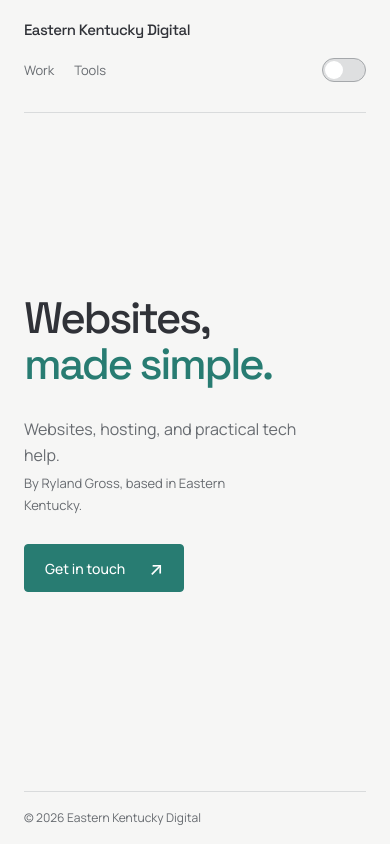
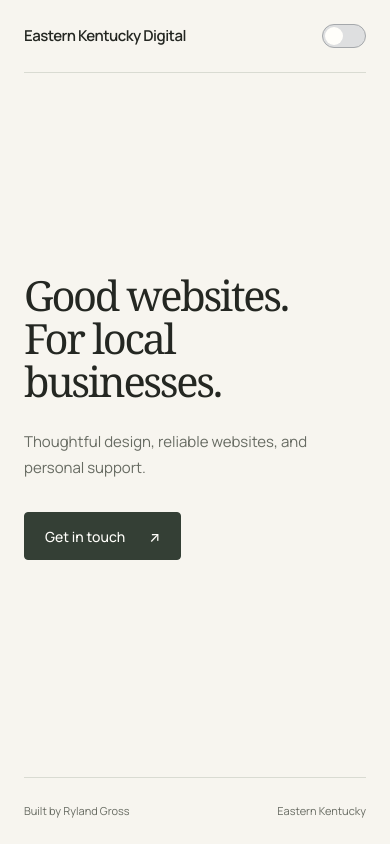
Before and after one commit to EasternKentuckyDigital/companysite, a website: page index.html in a window 390 px wide. Drawn offline with Linux system fonts and the light colour scheme.

Commit message:
make sparse

```diff
--- a/contact.js
+++ b/contact.js
@@ -4,15 +4,12 @@
   if (!button || !details) return;
   button.hidden = false;
   button.addEventListener("click", () => {
-    // Decode only after a visitor asks; the HTML contains no address or mailto.
+    // Decode only after a visitor asks; the HTML contains no address.
     const address = [41, 34, 60, 41, 52, 40, 40, 54, 58, 47, 51, 27, 60, 54, 58, 50, 55, 117, 56, 52, 54]
       .map(value => String.fromCharCode(value ^ 91)).join("");
-    const link = document.createElement("a");
-    link.href = `mailto:${address}`;
-    link.textContent = address;
-    details.replaceChildren(link);
+    details.textContent = address;
     details.hidden = false;
     button.hidden = true;
-    link.focus();
+    details.focus();
   }, { once: true });
 })();
--- a/index.html
+++ b/index.html
@@ -4,8 +4,8 @@
     <meta charset="utf-8">
     <meta name="viewport" content="width=device-width, initial-scale=1">
     <meta name="color-scheme" content="light dark">
-    <meta name="description" content="Websites, hosting, software, and practical computer help for small businesses, nonprofits, and individuals. Eastern Kentucky Digital, by Ryland Gross.">
-    <title>Eastern Kentucky Digital — Websites &amp; digital help</title>
+    <meta name="description" content="Thoughtful websites for local businesses. Built by Ryland Gross in Eastern Kentucky.">
+    <title>Eastern Kentucky Digital — Websites for local businesses</title>
     <link rel="canonical" href="https://easternkentuckydigital.com/">
     <link rel="icon" href="favicon.svg" type="image/svg+xml">
     <script src="theme.js"></script>
@@ -13,30 +13,22 @@
     <script src="contact.js" defer></script>
   </head>
   <body class="home-page">
-    <a class="skip-link" href="#main">Skip to content</a>
     <div class="page-shell">
       <header class="site-header">
-        <a class="wordmark" href="index.html">Eastern Kentucky Digital</a>
-        <div class="header-actions">
-          <nav class="site-nav" aria-label="Main navigation"><a href="work.html">Work</a><a href="tools/">Tools</a></nav>
-          <button class="theme-toggle" type="button" role="switch" aria-checked="false" aria-label="Dark mode" hidden><span class="theme-toggle-thumb" aria-hidden="true"></span></button>
-        </div>
+        <span class="wordmark">Eastern Kentucky Digital</span>
+        <button class="theme-toggle" type="button" role="switch" aria-checked="false" aria-label="Dark mode" hidden><span class="theme-toggle-thumb" aria-hidden="true"></span></button>
       </header>
       <main id="main">
-        <section class="home-intro" aria-labelledby="intro-title">
-          <h1 id="intro-title">Websites,<br><span>made simple.</span></h1>
-          <p class="intro-copy">Websites, hosting, and practical tech help.</p>
-          <p class="intro-byline">By Ryland Gross, based in Eastern Kentucky.</p>
+        <section class="home-layout" aria-labelledby="home-title">
+          <h1 id="home-title">Good websites.<br>For local businesses.</h1>
+          <p class="home-description">Thoughtful design, reliable websites, and personal support.</p>
           <div class="intro-actions" id="contact">
-            <button class="button" type="button" id="reveal-contact" aria-controls="contact-details" hidden>Get in touch <span aria-hidden="true">↗</span></button>
-            <div class="contact-details" id="contact-details" hidden></div>
-            <noscript><p>Find me at <a href="https://rylandgross.com">rylandgross.com</a>.</p></noscript>
+            <button class="button contact-button" type="button" id="reveal-contact" aria-controls="contact-details" hidden>Get in touch <span aria-hidden="true">↗</span></button>
+            <span class="contact-details" id="contact-details" tabindex="-1" hidden></span>
           </div>
         </section>
       </main>
     </div>
-    <footer class="site-footer">
-      <p>&copy; 2026 Eastern Kentucky Digital</p>
-    </footer>
+    <footer class="site-footer"><p>Built by Ryland Gross</p><p>Eastern Kentucky</p></footer>
   </body>
 </html>
--- a/styles.css
+++ b/styles.css
@@ -14,50 +14,50 @@
 }
 :root {
   color-scheme: light;
-  --paper: #f6f6f5;
-  --surface: #ffffff;
-  --surface-soft: #f0f1f1;
-  --ink: #303238;
-  --muted: #676b70;
-  --rule: #d9dbdc;
-  --accent: #287c72;
-  --accent-hover: #20665e;
-  --accent-soft: #eaf2ef;
-  --on-accent: #ffffff;
+  --paper: #f7f5ef;
+  --surface: #fffefa;
+  --surface-soft: #eeece5;
+  --ink: #242722;
+  --muted: #676b62;
+  --rule: #d9dbd2;
+  --accent: #343f35;
+  --accent-hover: #4b5a4c;
+  --accent-soft: #e9ede4;
+  --on-accent: #fffefa;
   --toggle-track: #dedfe0;
   --toggle-border: #a5a8ab;
-  --toggle-thumb: #ffffff;
+  --toggle-thumb: #fffefa;
   --sans: "Manrope", -apple-system, BlinkMacSystemFont, "Segoe UI", sans-serif;
-  --heading: "Space Grotesk", var(--sans);
+  --heading: Georgia, "Times New Roman", serif;
 }
 html[data-theme="dark"] {
   color-scheme: dark;
-  --paper: #1c1e20;
-  --surface: #232527;
-  --surface-soft: #2a2c2e;
-  --ink: #e5e6e7;
-  --muted: #a2a5a8;
-  --rule: #3b3d40;
-  --accent: #8ac6ba;
-  --accent-hover: #a5d5cb;
-  --accent-soft: #2b3b37;
-  --on-accent: #192b26;
+  --paper: #1c1f1b;
+  --surface: #242823;
+  --surface-soft: #2c312b;
+  --ink: #eeeee6;
+  --muted: #b0b5aa;
+  --rule: #3d443b;
+  --accent: #c3cfb9;
+  --accent-hover: #dce6d4;
+  --accent-soft: #333e30;
+  --on-accent: #20291d;
   --toggle-track: #4b6460;
   --toggle-border: #87918e;
 }
 @media (prefers-color-scheme: dark) {
   :root:not([data-theme="light"]) {
     color-scheme: dark;
-    --paper: #1c1e20;
-    --surface: #232527;
-    --surface-soft: #2a2c2e;
-    --ink: #e5e6e7;
-    --muted: #a2a5a8;
-    --rule: #3b3d40;
-    --accent: #8ac6ba;
-    --accent-hover: #a5d5cb;
-    --accent-soft: #2b3b37;
-    --on-accent: #192b26;
+    --paper: #1c1f1b;
+    --surface: #242823;
+    --surface-soft: #2c312b;
+    --ink: #eeeee6;
+    --muted: #b0b5aa;
+    --rule: #3d443b;
+    --accent: #c3cfb9;
+    --accent-hover: #dce6d4;
+    --accent-soft: #333e30;
+    --on-accent: #20291d;
     --toggle-track: #4b6460;
     --toggle-border: #87918e;
   }
@@ -84,10 +84,10 @@ button, select { touch-action: manipulation; }
 ::selection { color: var(--on-accent); background: var(--accent); }
 .skip-link { position: absolute; top: -80px; left: 24px; z-index: 5; padding: 8px 14px; color: var(--ink); background: var(--surface); }
 .skip-link:focus { top: 12px; }
-.page-shell, .site-footer { width: min(960px, calc(100% - 96px)); margin-inline: auto; }
+.page-shell, .site-footer { width: min(1120px, calc(100% - 96px)); margin-inline: auto; }
 .page-shell { display: flex; flex: 1; flex-direction: column; }
 .site-header { display: flex; align-items: center; justify-content: space-between; gap: 24px; padding-block: 28px; border-bottom: 1px solid var(--rule); }
-.wordmark { color: var(--ink); font-family: var(--heading); font-size: 16px; font-weight: 500; letter-spacing: -.035em; text-decoration: none; }
+.wordmark { color: var(--ink); font-family: var(--sans); font-size: 16px; font-weight: 600; letter-spacing: -.035em; text-decoration: none; }
 .header-actions { display: flex; align-items: center; gap: 28px; }
 .site-nav { display: flex; align-items: center; gap: 28px; }
 .site-nav a { display: inline-flex; align-items: center; min-height: 44px; color: var(--muted); font-size: 14px; text-decoration: none; }
@@ -99,26 +99,17 @@ button, select { touch-action: manipulation; }
 html[data-theme="dark"] .theme-toggle-thumb { transform: translateX(20px); }
 main { padding-block: 72px 88px; }
 h1, h2, h3, p { margin-top: 0; }
-h1 { margin-bottom: 28px; font-family: var(--heading); font-size: clamp(2.5rem, 6vw, 4rem); font-weight: 500; letter-spacing: -.055em; line-height: 1.08; }
+h1 { margin-bottom: 28px; font-family: var(--heading); font-size: clamp(2.5rem, 6vw, 4rem); font-weight: 400; letter-spacing: -.045em; line-height: 1.08; }
 h2 { margin-bottom: 16px; font-size: 1.25rem; font-weight: 500; letter-spacing: -.035em; line-height: 1.3; }
 h3 { margin-bottom: 5px; font-size: 1rem; letter-spacing: -.015em; }
 p { margin-bottom: 1em; }
-.home-page main { display: flex; flex: 1; align-items: center; padding-block: clamp(64px, 10vh, 112px); }
-.home-intro { padding-bottom: 20px; }
-.home-intro h1 { margin-bottom: 32px; font-size: clamp(3.5rem, 7.5vw, 6rem); letter-spacing: -.055em; line-height: 1.04; }
-.home-intro h1 span { color: var(--accent); }
-.intro-copy { max-width: 480px; margin-bottom: 5px; color: var(--muted); font-size: 18px; }
-.intro-byline { margin-bottom: 0; color: var(--muted); font-size: 14px; }
 .intro-actions { display: flex; flex-wrap: wrap; align-items: center; gap: 16px; margin-top: 36px; }
-.home-intro .intro-actions { min-height: 48px; }
 .button { display: inline-flex; align-items: center; justify-content: center; gap: 24px; min-height: 48px; padding: 11px 20px; border: 1px solid var(--accent); border-radius: 4px; background: var(--accent); color: var(--on-accent); font-size: 14px; font-weight: 500; text-decoration: none; cursor: pointer; }
 .button:hover { border-color: var(--accent-hover); background: var(--accent-hover); color: var(--on-accent); }
-.home-intro .button span { font-size: 18px; line-height: 1; }
 .text-link { display: inline-flex; align-items: center; gap: 18px; min-height: 44px; font-size: 14px; font-weight: 500; text-decoration: none; }
 .text-link:hover { text-decoration: underline; }
 .contact-details { min-width: 0; max-width: 100%; }
 .contact-details a { display: inline-block; padding-block: 10px; font-size: 16px; overflow-wrap: anywhere; }
-.intro-actions noscript p { margin-bottom: 0; color: var(--muted); font-size: 14px; }
 .page-intro { max-width: 650px; margin-bottom: 48px; }
 .page-intro h1 { margin-bottom: 0; }
 .projects-list { border-top: 1px solid var(--rule); }
@@ -141,11 +132,6 @@ p { margin-bottom: 1em; }
   .site-nav { gap: 20px; }
   .site-nav a { font-size: 13px; }
   main { padding-block: 56px 64px; }
-  .home-page main { padding-block: 64px 80px; }
-  .home-intro { padding-bottom: 0; }
-  .home-intro h1 { margin-bottom: 28px; font-size: clamp(2.75rem, 10.8vw, 4rem); }
-  .intro-copy { max-width: 300px; font-size: 16px; }
-  .intro-byline { max-width: 260px; font-size: 13px; }
   .intro-actions { margin-top: 28px; }
   .page-intro { margin-bottom: 36px; }
   .project { grid-template-columns: 1fr; gap: 12px; padding-block: 24px; }
@@ -158,3 +144,24 @@ p { margin-bottom: 1em; }
 @media (prefers-reduced-motion: reduce) {
   .theme-toggle-thumb { transition: none; }
 }
+
+/* A single, quiet introduction for the local studio. */
+.home-page .site-header { padding-block: 32px; }
+.home-page main { display: flex; align-items: center; flex: 1; padding-block: 100px 120px; }
+.home-layout { width: 100%; }
+.home-layout h1 { margin-bottom: 32px; font-size: clamp(3.25rem, 7.3vw, 6.5rem); line-height: 1.04; letter-spacing: -.055em; }
+.home-description { max-width: 440px; margin: 0; color: var(--muted); font-size: 17px; line-height: 1.7; text-wrap: pretty; }
+.home-page .intro-actions { min-height: 48px; margin-top: 32px; }
+.contact-details { padding-block: 11px; overflow-wrap: anywhere; }
+.home-page .site-footer { padding-block: 24px; }
+@media (min-width: 1000px) {
+  .home-page main { min-height: 620px; }
+}
+@media (max-width: 600px) {
+  .home-page .site-header { flex-direction: row; align-items: center; flex-wrap: nowrap; padding-block: 24px; }
+  .home-page .wordmark { max-width: 190px; }
+  .home-page main { padding-block: 80px 96px; }
+  .home-layout h1 { font-size: clamp(2.6rem, 10.5vw, 3.9rem); margin-bottom: 26px; }
+  .home-description { font-size: 15px; max-width: 310px; }
+  .home-page .site-footer { font-size: 11px; }
+}
```
Also changed, not shown: tools/ear-training/app.js (+25 -23 lines), tools/ear-training/audio.js (+13 -13 lines), tools/ear-training/index.html (+13 -13 lines), tools/ear-training/styles.css (+29 -0 lines), tools/index.html (+2 -2 lines), work.html (+4 -4 lines), README.md, assets/ryland-gross.jpeg (added).
